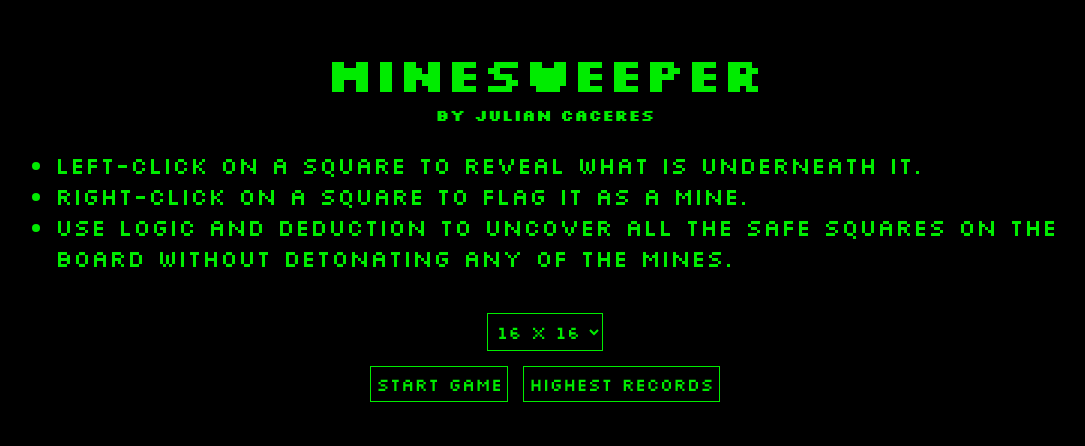
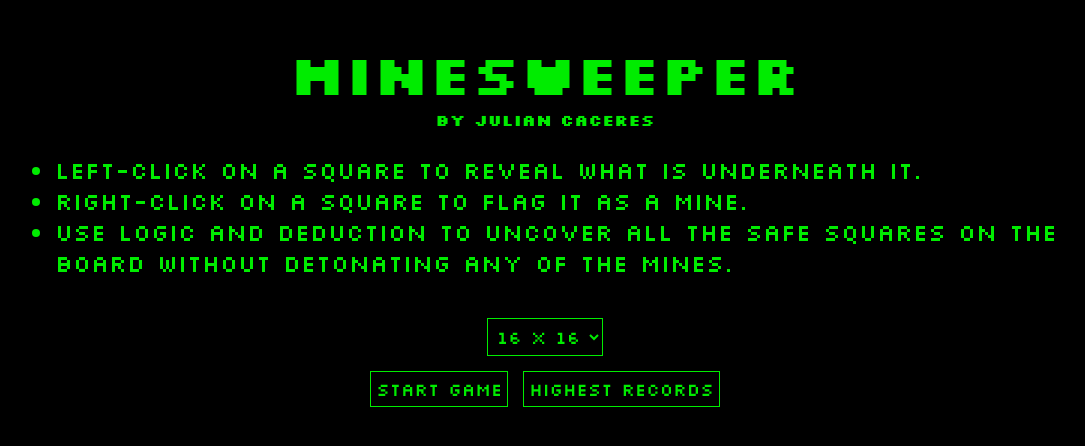
Before and after one commit to caceresfjulian/minesweeper, a React (Vite) app: page / in a window 1280 px wide. Shown: the part 178-624 px from the top of the page, without its empty margins (95-1180 px from the left). Built offline with nearby package versions, Linux system fonts and the light colour scheme.

Commit message:
Fix main title font sizing

```diff
--- a/src/components/InitScreen.tsx
+++ b/src/components/InitScreen.tsx
@@ -17,7 +17,7 @@ export default function InitScreen ({
         textAlign: 'center',
         whiteSpace: 'nowrap',
         overflow: 'hidden',
-        width: '85%'
+        fontSize: 'min(9vw, 56px)'
       }}>Minesweeper</h1>
       <h6>By Julian Caceres</h6>
       <div style={{ maxWidth: '1080px', marginTop: '24px' }}>
```
